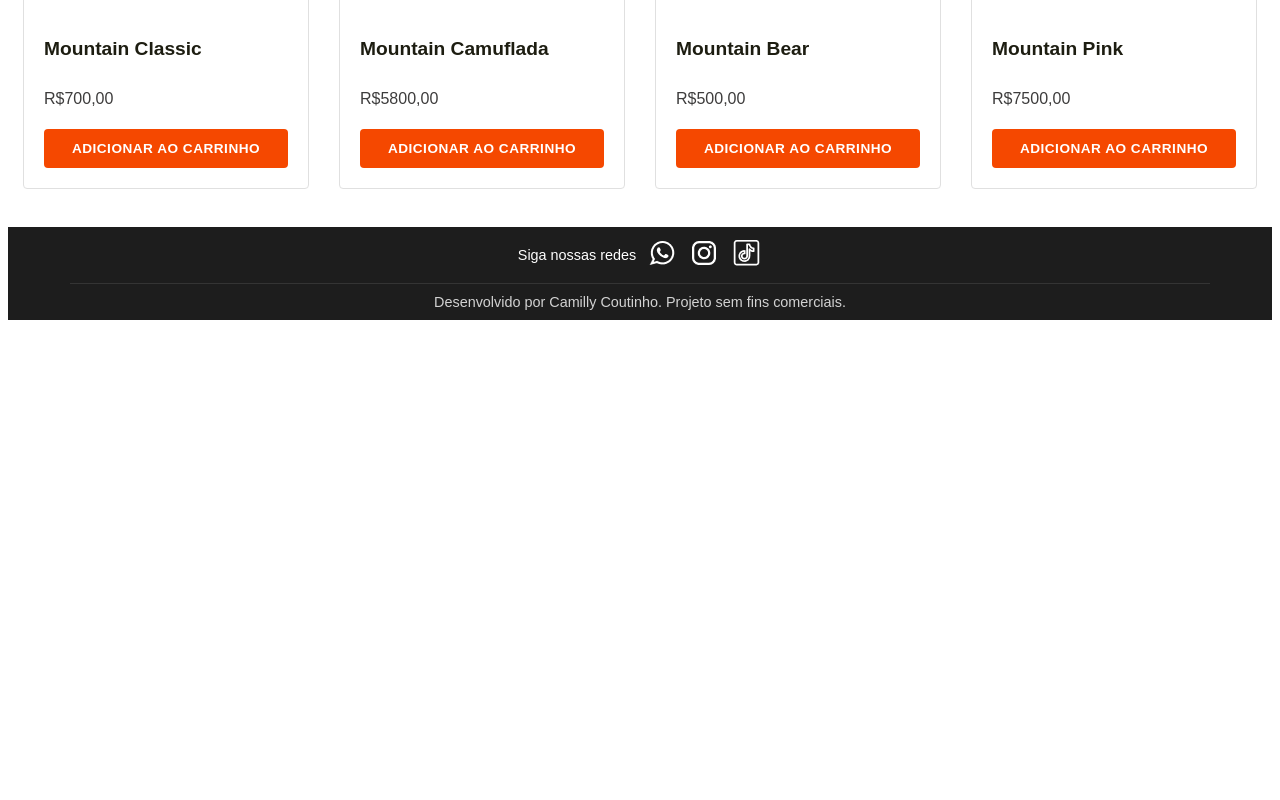
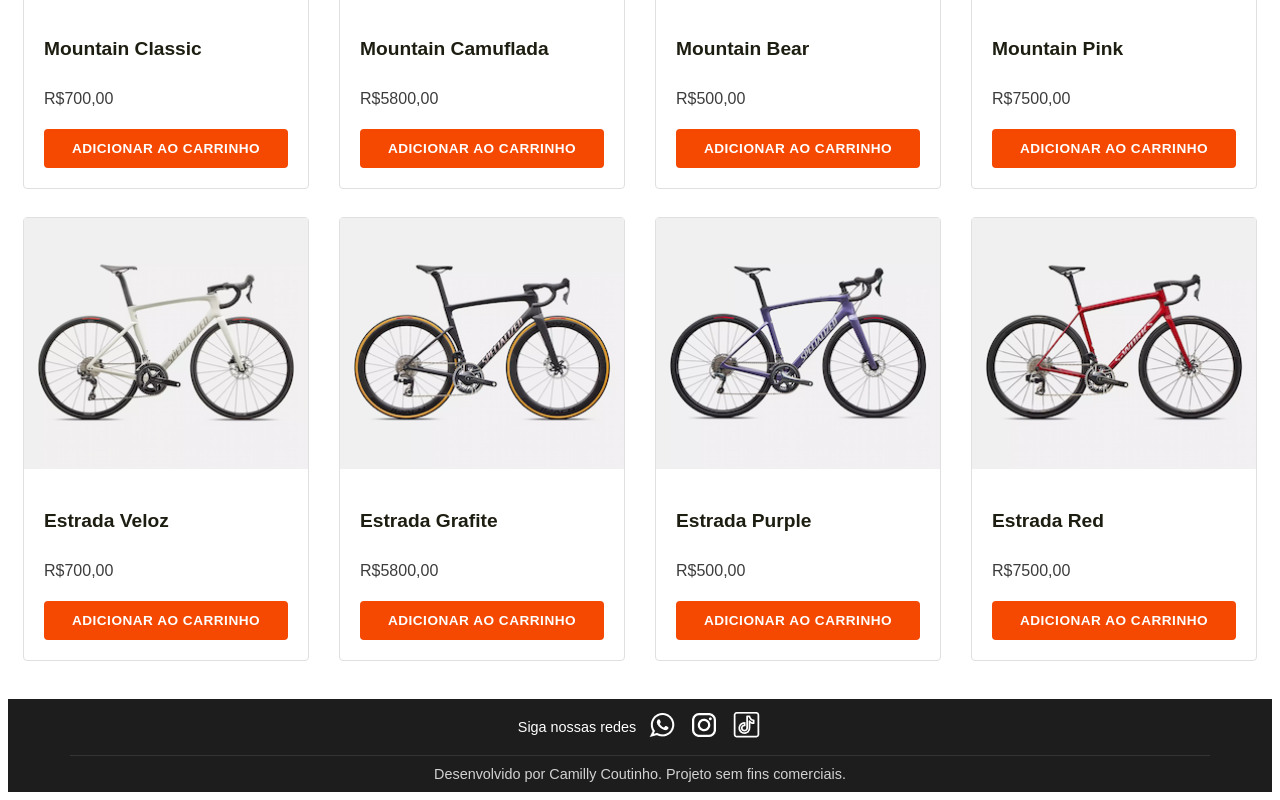
Before and after one commit to camillycsantos-ship-it/proj-bikepro, an Angular app: page / in a window 1280 px wide. Shown: the part 1485-2285 px from the top of the page. Before the commit the page ends 1813 px from the top, so only its background shows below. Built offline with nearby package versions, Linux system fonts and the light colour scheme.

Commit message:
Adição de Bike Montanha

```diff
--- a/src/app/components/home-page/home-page.html
+++ b/src/app/components/home-page/home-page.html
@@ -13,6 +13,9 @@
         @for (bikeMontanha of bikesMontanhas; track bikeMontanha.id) {
             <app-product-card [product]="bikeMontanha"></app-product-card>
         }
+        @for (bikeEstrada of bikesEstradas; track bikeEstrada.id) {
+            <app-product-card [product]="bikeEstrada"></app-product-card>
+        }
 
 
     </div>
--- a/src/app/components/home-page/home-page.ts
+++ b/src/app/components/home-page/home-page.ts
@@ -1,7 +1,7 @@
 import { Component } from '@angular/core';
 import { ProductCard } from '../product-card/product-card';
 import { Product } from '../../interfaces/product';
-import { bikesUrbanas, bikesMontanhas } from '../../data/products';
+import { bikesUrbanas, bikesMontanhas, bikesEstradas } from '../../data/products';
 
 @Component({
   imports: [ProductCard],
@@ -13,4 +13,5 @@ import { bikesUrbanas, bikesMontanhas } from '../../data/products';
 export class HomePage {
   bikesUrbanas: Product[] = bikesUrbanas;
   bikesMontanhas: Product[] = bikesMontanhas;
+  bikesEstradas: Product[] = bikesEstradas;
 }
--- a/src/app/data/products.ts
+++ b/src/app/data/products.ts
@@ -61,3 +61,34 @@ export const bikesMontanhas: Product[] = [
     }
 
 ]
+
+export const bikesEstradas: Product[] = [
+    {
+        id: 1,
+        title: 'Estrada Veloz',
+        price: 700.0,
+        image: 'assets/imagens/estrada/estrada-branca.png',
+    },
+
+    {
+        id: 2,
+        title: 'Estrada Grafite',
+        price: 5800.0,
+        image: 'assets/imagens/estrada/estrada-grafite.png',
+    },
+
+    {
+        id: 3,
+        title: 'Estrada Purple',
+        price:  500.0,
+        image: 'assets/imagens/estrada/estrada-lilas.png',
+    },
+
+    {
+        id: 4,
+        title: 'Estrada Red',
+        price: 7500.0,
+        image: 'assets/imagens/estrada/estrada-vermelha.png',
+    }
+
+]
```
